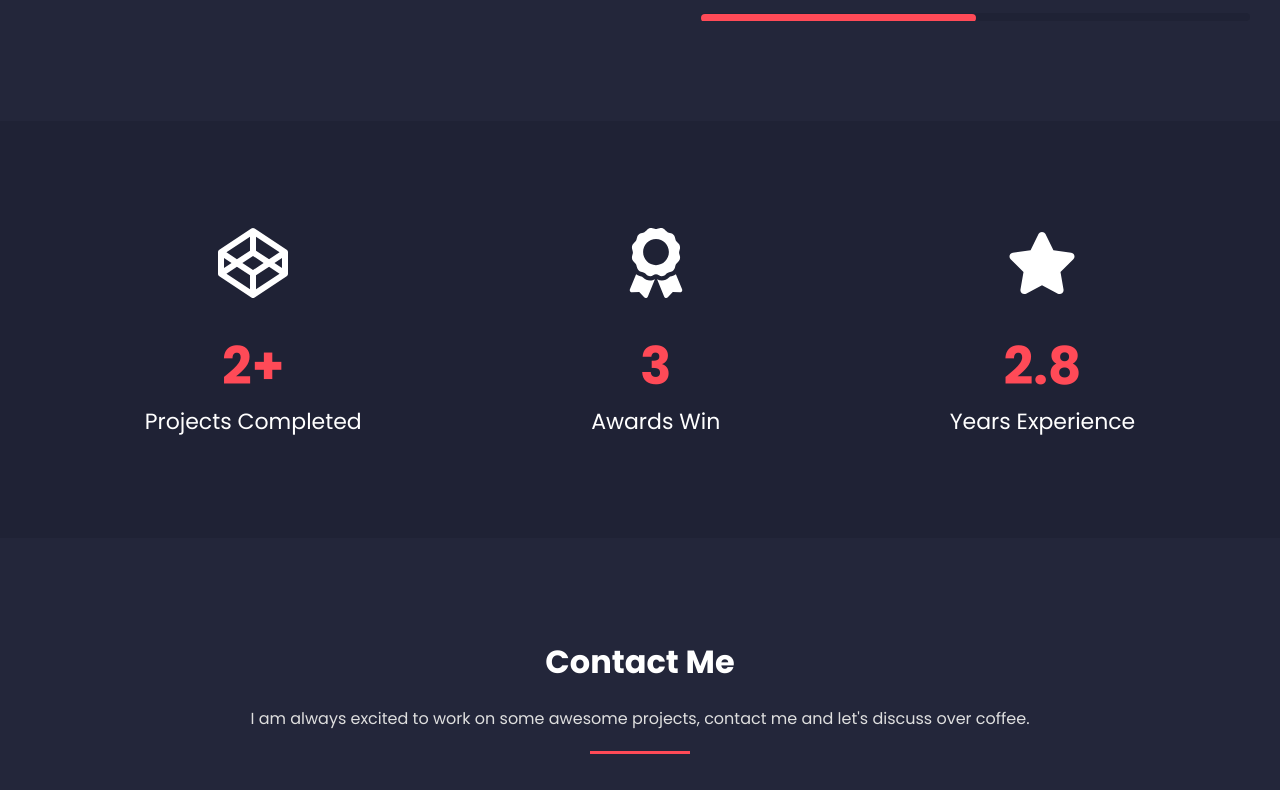
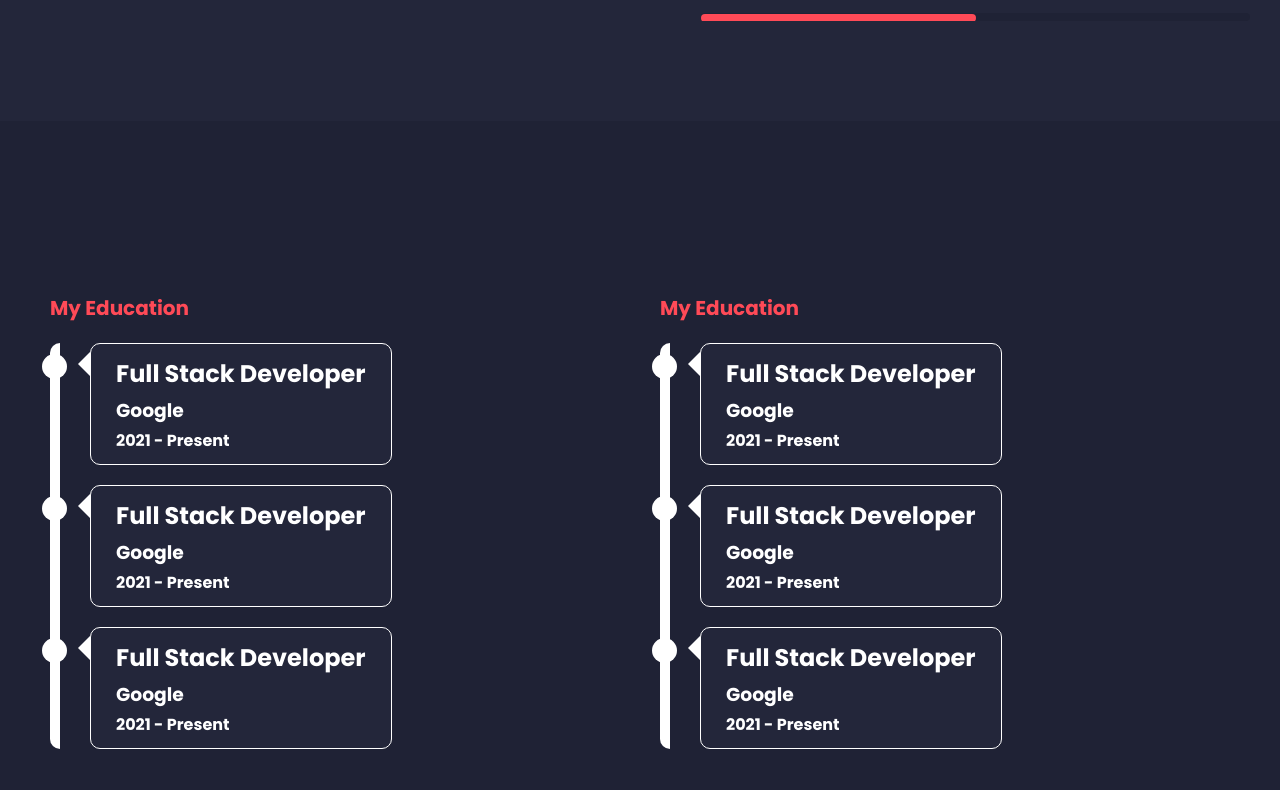
Before and after one commit to Prashant-Rai/PORTFOLIO, a React (Create React App) app: page / in a window 1280 px wide. Shown: the part 1650-2440 px from the top of the page. Built offline with nearby package versions, Linux system fonts and the light colour scheme; a web font is replaced by a local one.

Commit message:
Added: Education and experience section

```diff
--- a/src/App.css
+++ b/src/App.css
@@ -246,6 +246,12 @@ body{
     margin-bottom: 20px;
 }
 
+.expHeader{
+  color: #ff4a57;
+  font-size: 20px;
+  margin: 0 0 20px 20px;
+}
+
 .expertiseHeaderSmall{
     display: none;
 }
@@ -283,8 +289,14 @@ body{
 
 .projectsInfo{
   width: 100%;
+   background: #23263a;;
+   padding: 100px 0;
+   color: #fff;
+}
+
+.timeline{
+  width: 100%;
    background: #1f2235;
-   padding: 100px 0;
    color: #fff;
 }
 
@@ -317,7 +329,7 @@ body{
 }
 
 .contact{
-  background: #23263a;
+  background: #1f2235;
   width: 100%;
   padding: 100px 0;
   color: #fff;
@@ -332,7 +344,7 @@ body{
 }
 
 .contactCard{
-  background: #1f2235;
+  background: #23263a;;
   padding: 25px;
   padding-left: 20px;
   border-radius: 10px;
@@ -364,7 +376,7 @@ body{
 }
 
 .copyRight{
-  background: #1f2235;
+  background: #23263a;;
   width: 100%;
   padding: 25px 0;
   color: #fff;
@@ -379,6 +391,58 @@ body{
 .indianHeart{
   padding-right: 0 10px;
   color: red;
+}
+
+.timelineContainer {
+  margin: 0 20px;
+  border-left: 10px solid #fff;
+  padding: 0 30px;
+  border-radius: 10px;
+}
+
+.timeline > .container {
+  display: flex;
+  justify-content: center;
+}
+
+.timelineContainer > .card {
+  background-color: #23263a;
+  padding: 10px 25px;
+  border: 1px solid #fff;
+  line-height: 1.7;
+  margin-bottom: 20px;
+  border-radius: 10px;
+  position: relative;
+  width: fit-content;
+}
+
+.timelineContainer > .card:last-child {
+margin-bottom: 0;
+}
+
+.card::before{
+  content: '';
+  display: block;
+  width: 25px;
+  height: 25px;
+  border-radius: 50%;
+  background-color: #fff;
+  position: absolute;
+  top: 10px;
+  left: -49px;
+}
+
+.card::after{
+  content: '';
+  display: block;
+  width: 0;
+  height: 0;
+  border-style: solid;
+  border-color: transparent #fff transparent transparent;
+  border-width: 12px;
+  position: absolute;
+  left: -25px;
+  top: 8px;
 }
 
 @media only screen and (max-width: 1024px){
@@ -403,6 +467,12 @@ body{
     width: 350px;
     height: 350px;
   }
+  .timelineContainer > .card > h2{
+    font-size: 21px;
+  }
+  .timelineContainer > .card > h3{
+    font-size: 17px;
+  }
 }
 
 @media only screen and (max-width: 850px){
@@ -412,6 +482,10 @@ body{
 
   .btn, .downloadResume {
     padding: 13px 15px;
+  }
+
+  .timelineContainer > .card > h2{
+    font-size: 17px;
   }
 }
 
@@ -436,6 +510,9 @@ body{
   .basicInfo > .socialIcons {
     justify-content: center;
     margin-top: 20px;
+  }
+  .timeline > .container >.row{
+    height: auto;
   }
 
   .btnWrapper {
--- a/src/App.js
+++ b/src/App.js
@@ -6,6 +6,7 @@ import Skills from './components/Skills';
 import ProjectsInfo from './components/ProjectsInfo';
 import Contact from './components/Contact';
 import CopyRight from './components/CopyRight';
+import ExperienceAndEducation from './components/ExpAndEdu';
 
 function App() {
   return (
@@ -14,9 +15,11 @@ function App() {
       <Banner />
       <About />
       <Skills />
+      <ExperienceAndEducation />
       <ProjectsInfo />
       <Contact />
       <CopyRight />
+
     </div>
   );
 }
--- /dev/null
+++ b/src/components/ExpAndEdu.js
@@ -0,0 +1,23 @@
+import React from 'react';
+import Experience from './Experience';
+
+const ExperienceAndEducation = () => {
+    return (
+        <div className='timeline' id='timeline'>
+            <div className='container'>
+                <div className='row'>
+                    <div className='col-6'>
+                    <h5 className='expHeader'>My Education</h5>
+                    <Experience />
+                    </div>
+                    <div className='col-6'>
+                        <h5 className='expHeader'>My Education</h5>
+                        <Experience />
+                    </div>
+                </div>
+            </div>
+        </div>
+    )
+}
+
+export default ExperienceAndEducation
--- /dev/null
+++ b/src/components/Experience.js
@@ -0,0 +1,25 @@
+import React from 'react'
+
+const Experience = () => {
+    return (
+        <div className='timelineContainer' id='timeline'>
+            <div className='card'>
+                <h2>Full Stack Developer</h2>
+                <h3>Google</h3>
+                <h4>2021 - Present</h4>
+            </div>
+            <div className='card'>
+                <h2>Full Stack Developer</h2>
+                <h3>Google</h3>
+                <h4>2021 - Present</h4>
+            </div>
+            <div className='card'>
+                <h2>Full Stack Developer</h2>
+                <h3>Google</h3>
+                <h4>2021 - Present</h4>
+            </div>
+        </div>
+    );
+}
+
+export default Experience
```
Also changed, not shown: 10 other files (tests, documents, lock files or other folders).
